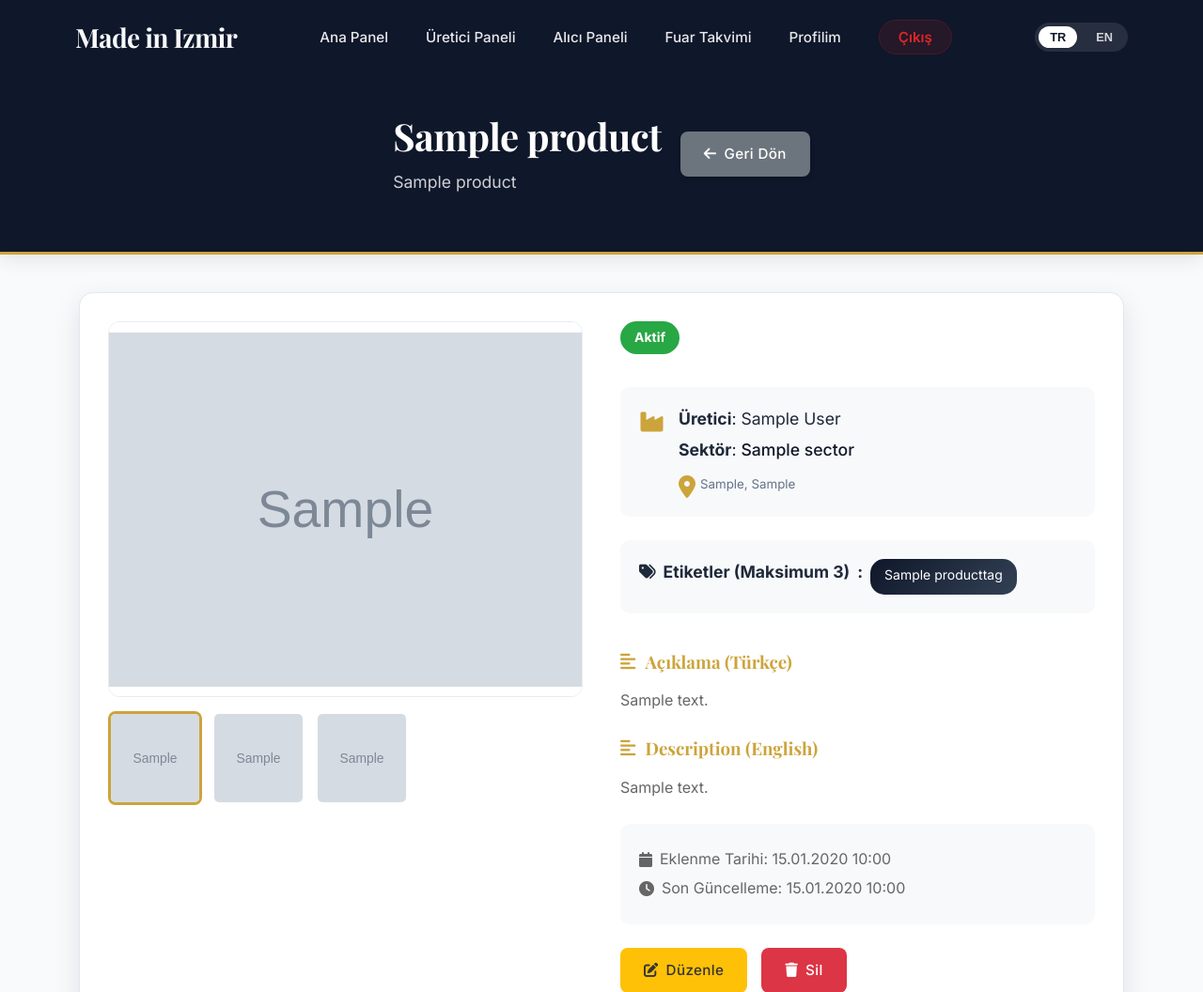
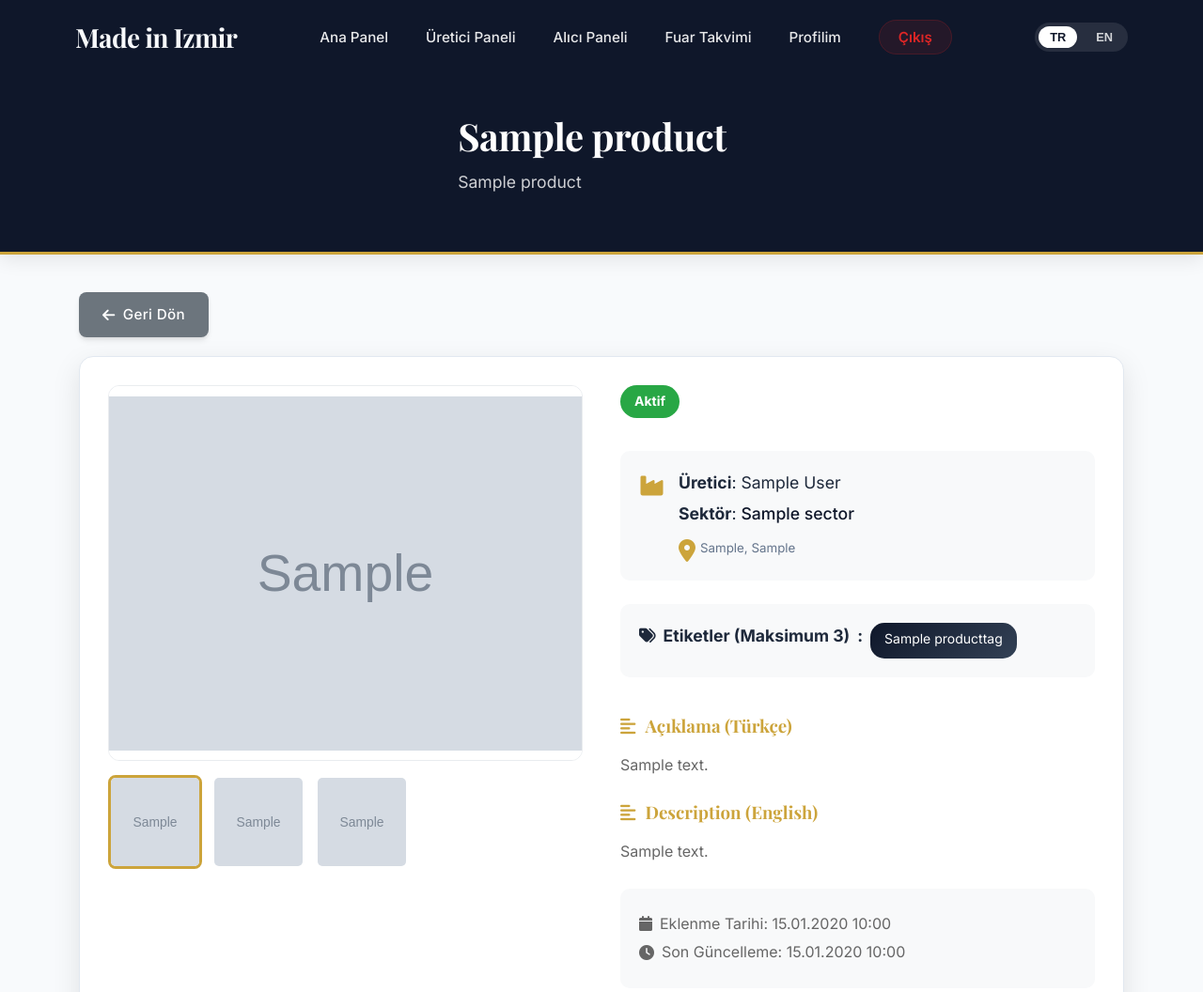
Before and after one commit to oecer/made-in-izmir, a Django app: page /products/1/ in a window 1280 px wide. Shown: the top 1056 px of the page at 94% size. Run offline with Django 5.2, Linux system fonts and the light colour scheme; a user stored in the database is signed in; tables that the repository leaves empty hold one stand-in row (values such as "Sample post"); grey boxes marked "Sample" are stand-in pictures.

Commit message:
feat: add product detail page with image gallery, producer information, tags, descriptions, and owner-specific actions.

```diff
--- a/main/templates/user_area/product_detail.html
+++ b/main/templates/user_area/product_detail.html
@@ -16,6 +16,10 @@
 {% endblock %}
 
 {% block dashboard_header_actions %}
+{% endblock %}
+
+{% block dashboard_content %}
+<div class="back-button-container">
     {% if is_owner %}
     <a href="{% url 'main:producer_dashboard' %}" class="btn btn-secondary">
         <i class="fas fa-arrow-left"></i> <span data-i18n="dashboard.back">Panele Dön</span>
@@ -25,9 +29,8 @@
         <i class="fas fa-arrow-left"></i> <span data-i18n="dashboard.back">Ürünlere Dön</span>
     </a>
     {% endif %}
-{% endblock %}
+</div>
 
-{% block dashboard_content %}
 <div class="product-detail-content dashboard-card">
     <!-- Product Images -->
     <div class="product-images">
@@ -150,6 +153,10 @@
 </script>
 
 <style>
+    .back-button-container {
+        margin-bottom: 20px;
+    }
+
     .product-detail-content {
         display: grid;
         grid-template-columns: 1fr 1fr;
```
Lines whose indentation alone changed are shown as unchanged.
